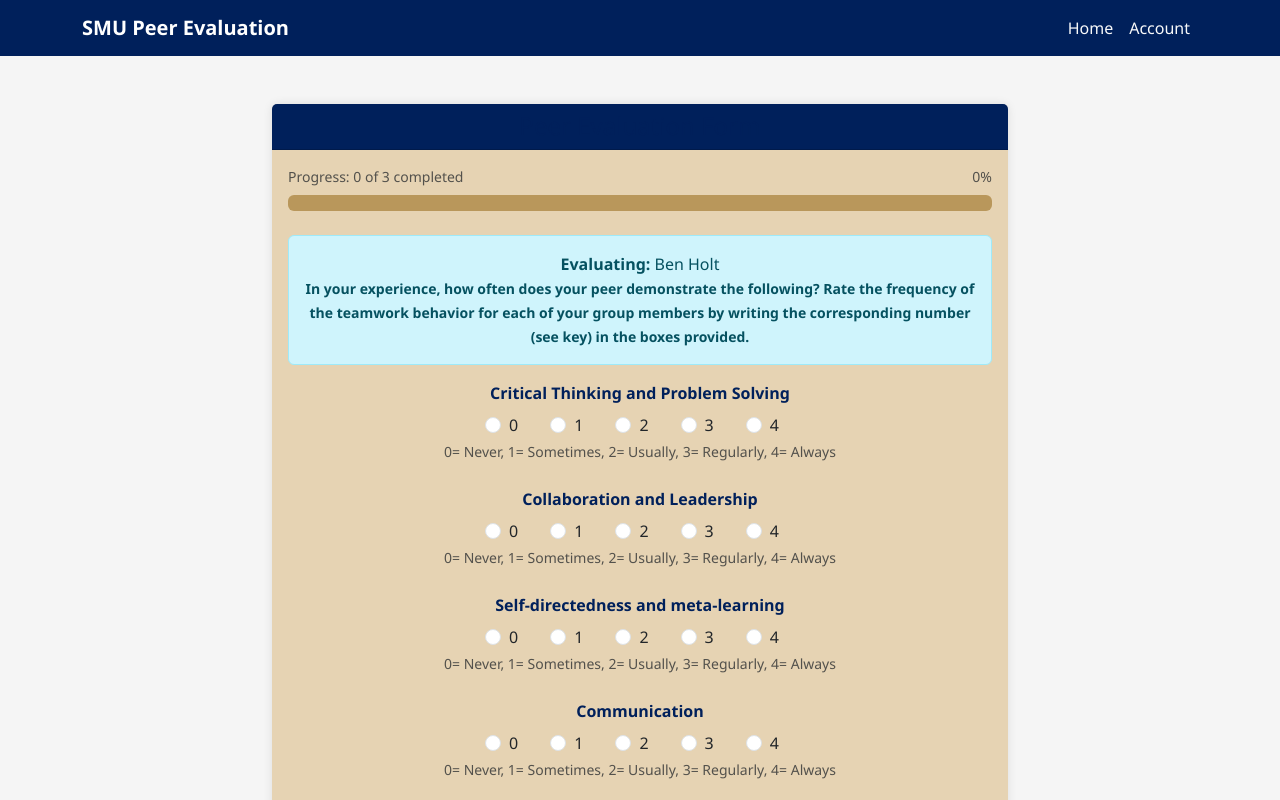
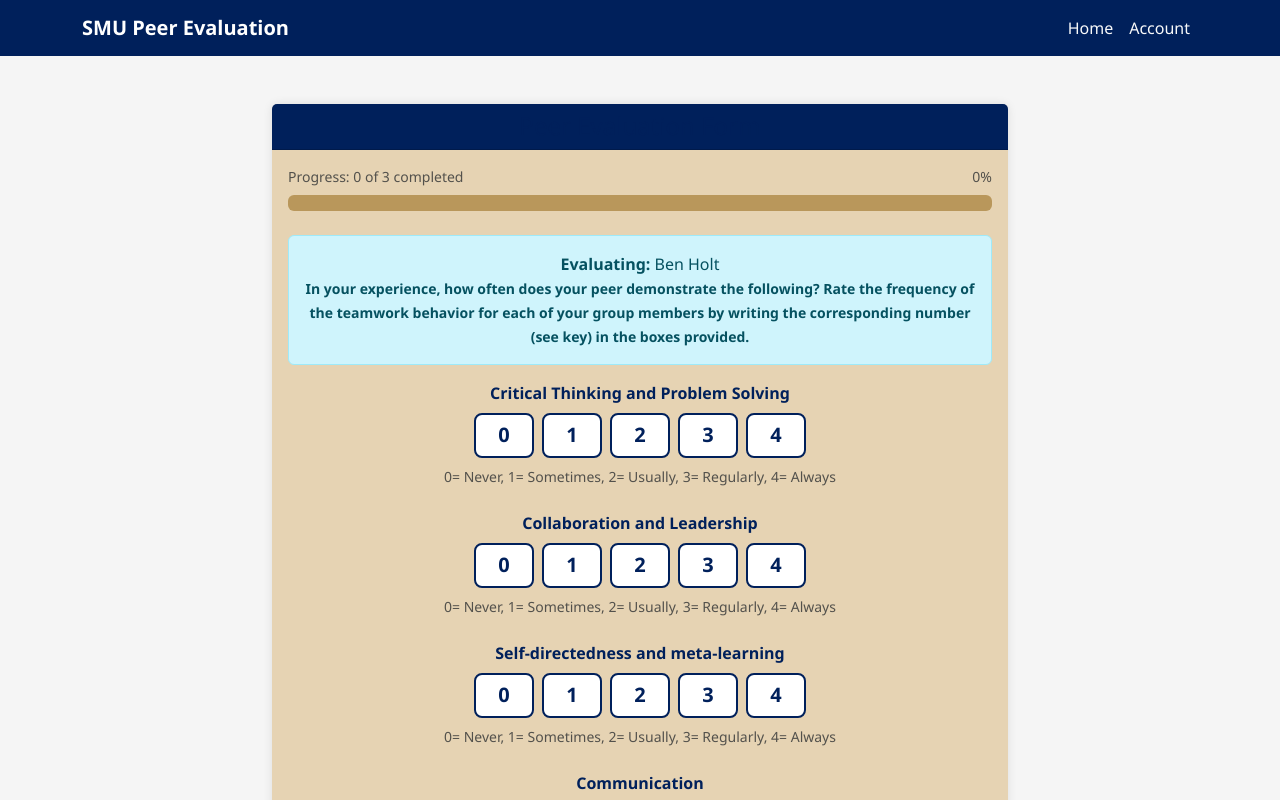
Before and after one commit to ryandanziger/smu-web-application, a React (Create React App) app in the folder peer-eval-system/frontend-clean/: page / in a window 1280 px wide. Shown: the top 800 px of the page. Built offline with nearby package versions, Linux system fonts and the light colour scheme.

Commit message:
selector styling

```diff
--- a/peer-eval-system/frontend-clean/src/App.css
+++ b/peer-eval-system/frontend-clean/src/App.css
@@ -83,3 +83,60 @@ footer {
   font-size: 0.9rem;
   text-align: center;
 }
+
+.rating-button input[type="radio"] {
+  position: absolute;
+  opacity: 0;
+  width: 1px;
+  height: 1px;
+  margin: -1px;
+  overflow: hidden;
+  clip: rect(0, 0, 0, 0);
+  border: 0;
+}
+
+.rating-button {
+  display: inline-flex;
+  align-items: center;
+  justify-content: center;
+  width: 60px;
+  height: 45px;
+  border: 2px solid #00205B;
+  border-radius: 8px;
+  background-color: white;
+  transition: all 0.3s ease;
+  font-weight: 600;
+  color: #00205B;
+  cursor: pointer;
+}
+
+.rating-button:hover {
+  background-color: #E6D3B3;
+  transform: scale(1.05);
+  box-shadow: 0 2px 8px rgba(0, 32, 91, 0.2);
+}
+
+.rating-button input[type="radio"]:checked + .rating-number-wrapper {
+  background-color: #00205B;
+  color: white;
+  border-color: #00205B;
+  box-shadow: 0 4px 12px rgba(0, 32, 91, 0.4);
+}
+
+.rating-button input[type="radio"]:focus + .rating-number-wrapper {
+    outline: 3px solid orange;
+    outline-offset: 1px;
+}
+
+.rating-number-wrapper {
+    display: inherit;
+    align-items: inherit;
+    justify-content: inherit;
+    width: 100%;
+    height: 100%;
+    border-radius: inherit;
+}
+
+.rating-number {
+  font-size: 1.25rem;
+}
--- a/peer-eval-system/frontend-clean/src/components/EvaluationForm.js
+++ b/peer-eval-system/frontend-clean/src/components/EvaluationForm.js
@@ -1,4 +1,3 @@
-
 import { useState } from 'react';
 import {
   Container,
@@ -22,7 +21,7 @@ const evaluationCriteria = [
   { key: 'collaboration', label: 'Collaboration and Leadership', scaleType: 'default' },
   { key: 'learning', label: 'Self-directedness and meta-learning', scaleType: 'default' },
   { key: 'communication', label: 'Communication', scaleType: 'default' },
-  { key: 'overall', label: 'Overall', scaleType: 'overall'}  // different scale
+  { key: 'overall', label: 'Overall', scaleType: 'overall'}
 ];
 
 function RatingInput({ label, value, onChange, name, error, scaleType = "default" }) {
@@ -38,25 +37,39 @@ function RatingInput({ label, value, onChange, name, error, scaleType = "default
   };
 
   const currentScale = scales[scaleType];
+  const groupNameId = `${name}-rating-group`;
 
   return (
     <Form.Group className="mb-4 text-center">
-      <Form.Label className="fw-semibold text-smu-blue">{label}</Form.Label>
-      <div className="d-flex justify-content-center gap-3">
-        {currentScale.values.map((rating) => (
-          <Form.Check
+      <Form.Label className="fw-semibold text-smu-blue" htmlFor={groupNameId}>{label}</Form.Label>
+      <div className="d-flex justify-content-center gap-2" role="radiogroup" aria-labelledby={groupNameId}>
+        {currentScale.values.map((rating) => {
+          const ratingId = `${name}-${rating}`;
+          return (
+            <label
               key={rating}
-            inline
-            label={rating}
+              className="rating-button"
+              htmlFor={ratingId}
+            >
+              <input
+                id={ratingId}
+                type="radio"
                 name={name}
-            type="radio"
                 value={rating}
                 checked={value === rating}
                 onChange={(e) => onChange(parseInt(e.target.value))}
+                // The d-none class is REMOVED to allow the input to be clicked/focused.
+                // The visual hiding is now done via CSS rules on the input[type="radio"].
               />
-        ))}
+              {/* This span wraps the number and receives the visual styling from CSS selectors */}
+              <span className="rating-number-wrapper">
+                <span className="rating-number">{rating}</span>
+              </span>
+            </label>
+          );
+        })}
       </div>
-      <Form.Text className="text-muted">{currentScale.description}</Form.Text>
+      <Form.Text className="text-muted d-block mt-2">{currentScale.description}</Form.Text>
       {error && <div className="text-danger mt-1">{error}</div>}
     </Form.Group>
   );
```
Lines whose indentation alone changed are shown as unchanged.
